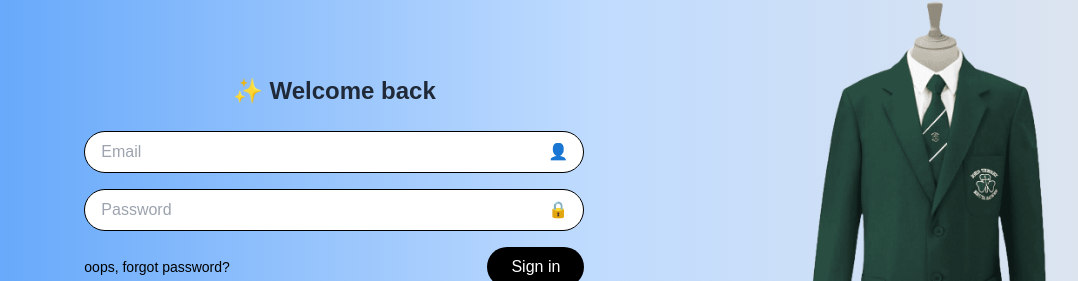
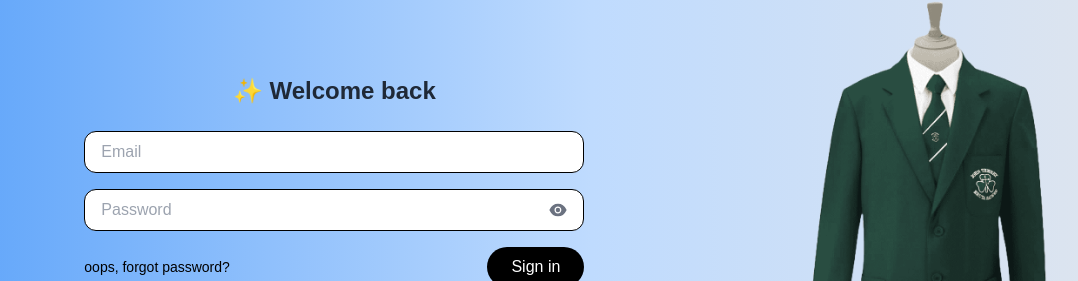
Before and after one commit to sinan-bh/olino-uniforms, a Next.js app: page /signin in a window 1280 px wide. Shown: the part 199-480 px from the top of the page, without its empty margins (49-1127 px from the left). Built offline with nearby package versions, Linux system fonts and the light colour scheme; no server answers.

Commit message:
signin page updated

```diff
--- a/src/components/auth/sign-in.tsx
+++ b/src/components/auth/sign-in.tsx
@@ -3,12 +3,14 @@
 import React, { useState } from "react";
 import { useRouter } from "next/navigation";
 import Image from "next/image";
+import { AiFillEye, AiFillEyeInvisible } from "react-icons/ai";
 
 const Home: React.FC = () => {
   const router = useRouter();
 
   const [email, setEmail] = useState("");
   const [password, setPassword] = useState("");
+  const [showPassword, setShowPassword] = useState(false);
   const [errorMessage, setErrorMessage] = useState("");
 
   const adminUserName = process.env.NEXT_PUBLIC_ADMIN_USER_NAME || "";
@@ -45,22 +47,26 @@ const Home: React.FC = () => {
               placeholder="Email"
               value={email}
               onChange={(e) => setEmail(e.target.value)}
-              className="w-full px-4 py-2 text-gray-700 bg-white border border-black rounded-full focus:outline-none focus:ring-1 focus:ring-black"
+              className="w-full px-4 py-2 text-gray-700 bg-white border border-black rounded-xl focus:outline-none focus:ring-1 focus:ring-black"
             />
-            <span className="absolute right-4 top-1/2 transform -translate-y-1/2 text-gray-500">
-              👤
-            </span>
           </div>
           <div className="relative">
             <input
-              type="password"
+              type={showPassword ? "text" : "password"}
               placeholder="Password"
               value={password}
               onChange={(e) => setPassword(e.target.value)}
-              className="w-full px-4 py-2 text-gray-700 bg-white border border-black rounded-full focus:outline-none focus:ring-1 focus:ring-black"
+              className="w-full px-4 py-2 text-gray-700 bg-white border border-black rounded-xl focus:outline-none focus:ring-1 focus:ring-black"
             />
-            <span className="absolute right-4 top-1/2 transform -translate-y-1/2 text-gray-500">
-              🔒
+            <span
+              onClick={() => setShowPassword(!showPassword)}
+              className="absolute right-4 top-1/2 transform -translate-y-1/2 cursor-pointer text-gray-500"
+            >
+              {showPassword ? (
+                <AiFillEyeInvisible size={20} />
+              ) : (
+                <AiFillEye size={20} />
+              )}
             </span>
           </div>
           {errorMessage && (
```
